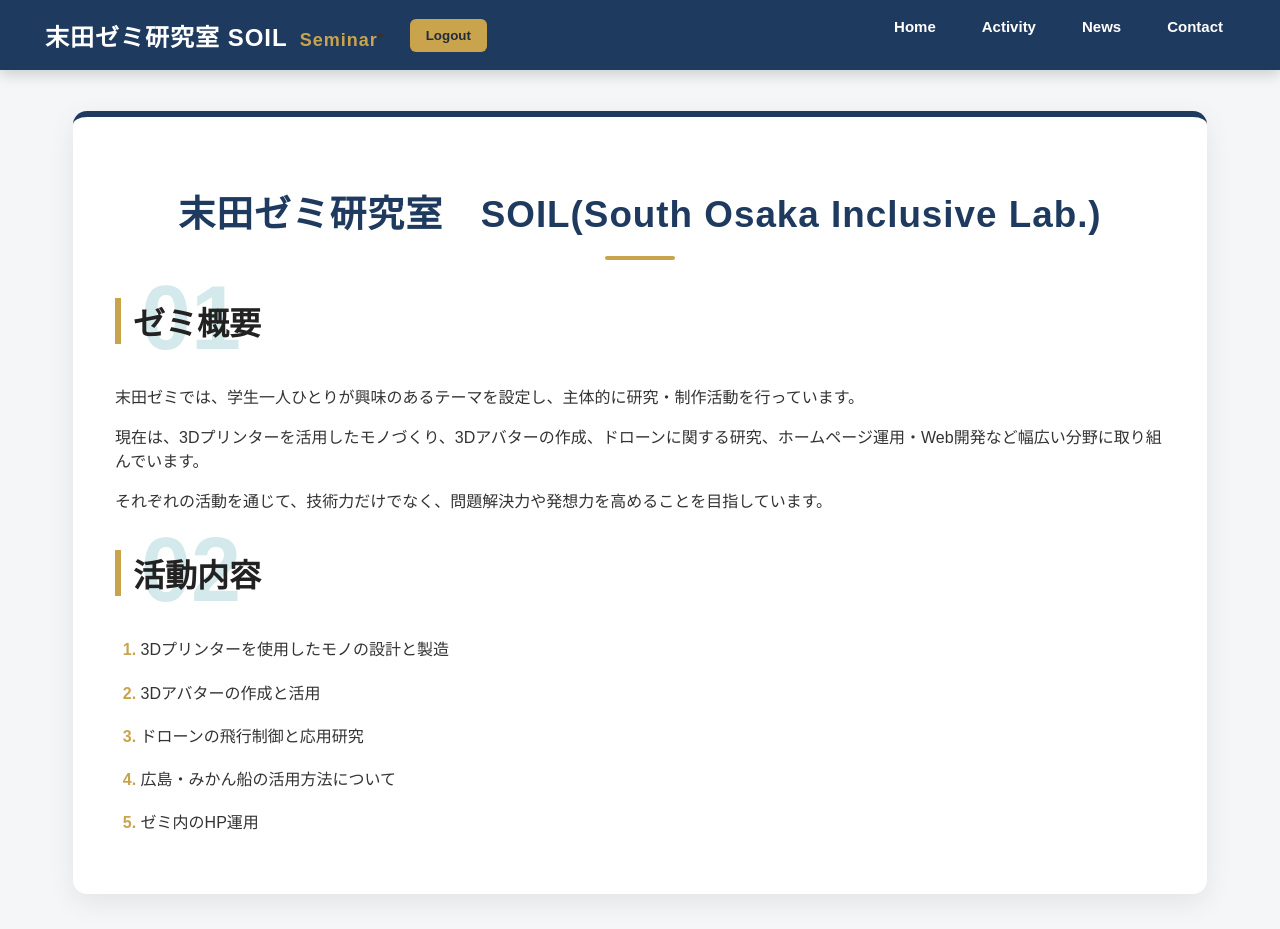
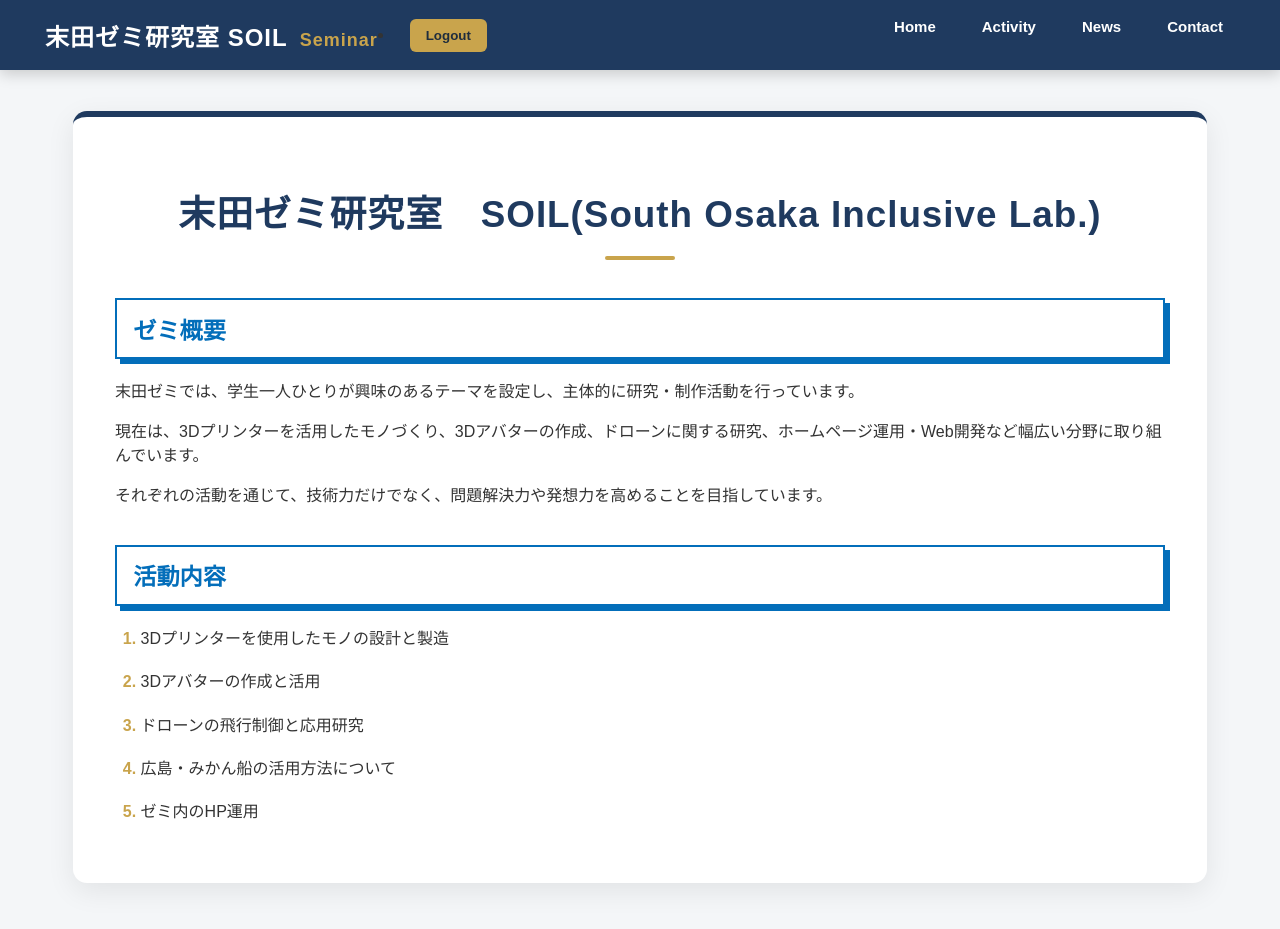
Before and after one commit to fablab338/soil-page, a website: page public/suedazemi.html in a window 1280 px wide. Drawn offline with Linux system fonts and the light colour scheme.

```diff
--- a/public/style2.css
+++ b/public/style2.css
@@ -131,29 +131,11 @@ h3 {
   line-height: 1.9;
 }
 
-.heading-24 {
-    position: relative;
-    font-size: 32px;
-    font-weight: bold;
-    color: #222;
-    z-index: 2;
-    margin-bottom: 40px;
-}
-
-.heading-24::before {
-    content: attr(data-number);
-    position: absolute;
-    top: -25px;
-    left: 20px;
-    font-size: 90px;
-    font-weight: bold;
-    color: rgba(12, 134, 150, 0.18);
-    z-index: -1;
-    line-height: 1;
-}
-
-.heading-24 {
-    z-index: 1;
+.heading-18 {
+    padding: .5em .7em;
+    border: 2px solid #036eba;
+    box-shadow: 5px 5px #036eba;
+    color: #036eba;
 }
 
 
--- a/public/suedazemi.html
+++ b/public/suedazemi.html
@@ -33,12 +33,12 @@
 
 <main>
   <h1>末田ゼミ研究室　SOIL(South Osaka Inclusive Lab.)</h1>
-    <h2 class="heading-24" data-number="01">ゼミ概要</h2>
+    <h2 class="heading-18">ゼミ概要</h2>
       <p>末田ゼミでは、学生一人ひとりが興味のあるテーマを設定し、主体的に研究・制作活動を行っています。</p>
       <p>現在は、3Dプリンターを活用したモノづくり、3Dアバターの作成、ドローンに関する研究、ホームページ運用・Web開発など幅広い分野に取り組んでいます。</p>
       <p>それぞれの活動を通じて、技術力だけでなく、問題解決力や発想力を高めることを目指しています。</p>
 
-    <h2 class="heading-24" data-number="02">活動内容</h2>
+    <h2 class="heading-18">活動内容</h2>
       <ol>
         <li>3Dプリンターを使用したモノの設計と製造</li>
         <li>3Dアバターの作成と活用</li>
```
